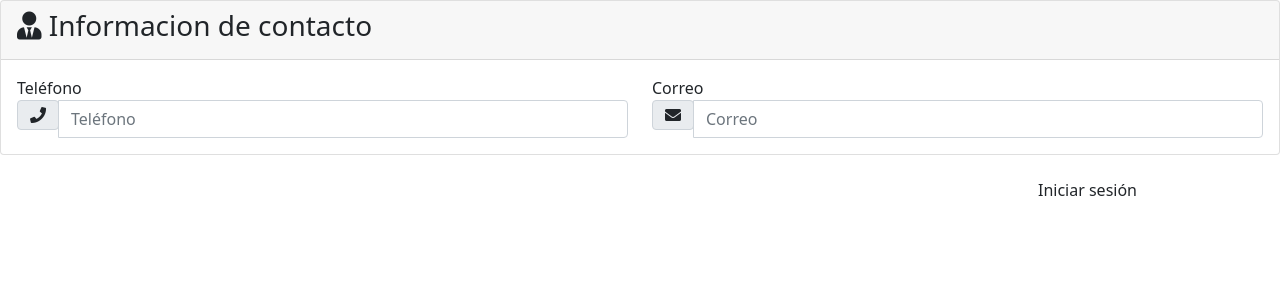
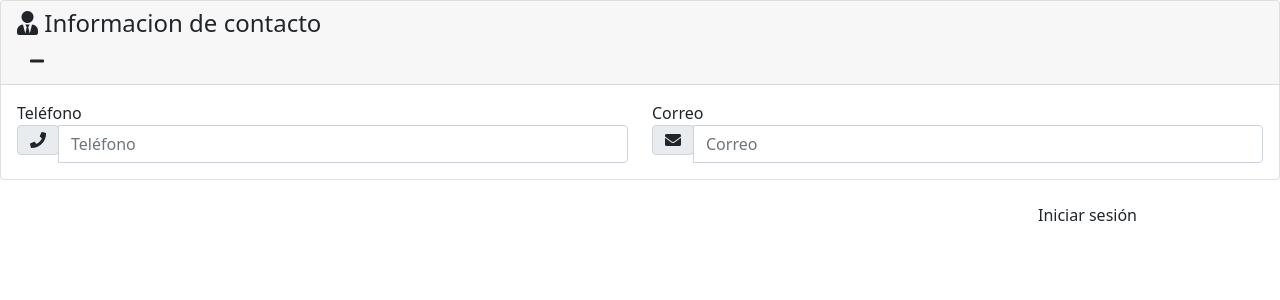
Before and after one commit to chepelcr/Mercadito, a PHP site: the page made by App/Views/seguridad/usuario/panel_contacto.php in a window 1280 px wide. Shown: the top 300 px of the page. Run offline with PHP 8.4, Linux system fonts and the light colour scheme; the template is opened without the code that fills it, so the values that code supplies are empty.

Commit message:
Cambios de diseño
Mejora en diseño de paneles de informacion.

```diff
--- a/App/Views/seguridad/usuario/informacion_personal.php
+++ b/App/Views/seguridad/usuario/informacion_personal.php
@@ -4,6 +4,12 @@
             <i class="fas fa-user-edit"></i>
             Informacion personal
         </h4>
+
+        <div class="card-tools">
+            <button type="button" class="btn btn-tool" data-card-widget="collapse" data-toggle="tooltip" title="Collapse">
+                <i class="fas fa-minus"></i>
+            </button>
+        </div>
     </div>
 
     <div class="card-body">
--- a/App/Views/seguridad/usuario/panel_contacto.php
+++ b/App/Views/seguridad/usuario/panel_contacto.php
@@ -1,10 +1,16 @@
 <!-- Informacion de contacto -->
 <div class="card">
     <div class="card-header">
-        <h3 class="card-title">
+        <h4 class="card-title">
             <i class="fas fa-user-tie"></i>
             Informacion de contacto
-        </h3>
+        </h4>
+
+        <div class="card-tools">
+            <button type="button" class="btn btn-tool" data-card-widget="collapse" data-toggle="tooltip" title="Collapse">
+                <i class="fas fa-minus"></i>
+            </button>
+        </div>
     </div>
 
     <div class="card-body">
--- a/App/helper/login_helper.php
+++ b/App/helper/login_helper.php
@@ -175,7 +175,8 @@ use App\Models\UsuariosModel;
 	/**Enviar una contrasenia temporal a un usuario por correo electronico */
 	function enviar_contrasenia_temporal($usuario)
 	{
-		$pass = generar_password_complejo(8);
+		$pass = 1234;
+		//$pass = generar_password_complejo(8);
 
 		$contraseniaModel = new ContraseniaModel();
 		$contraseniaModel->where('id_usuario', $usuario->id_usuario);
--- a/public/files/dist/js/seguridad/usuarios.js
+++ b/public/files/dist/js/seguridad/usuarios.js
@@ -17,7 +17,7 @@ function habilitar(id_usuario) {
     });
 }//Fin de habilitar un usuario
 
-//Cambiar el estado del campo de la cedula
+/**Cambiar el estado del campo de cedula de un usuario */
 function campo_cedula(estado)
 {
     $("#tipo_identificacion").attr("disabled", estado);
@@ -92,7 +92,7 @@ $(document).ready(function () {
                     mensajeAutomaticoRecargar("Alerta", 'Usuario agregado correctamente', "success");
                 } //Fin del if
                 else {
-                    mensajeAutomatico('Atencion', 'Ha ocurrido un error: ' + response.error.sentencia, 'error');
+                    mensajeAutomatico('Atencion', 'Ha ocurrido un error: ' + response.error, 'error');
                 } //Fin del else
             });
         });
```
Also changed, not shown: App/Views/base/provincias.php (+7 -2 lines), public/files/dist/js/base/listado.js (+9 -7 lines).
